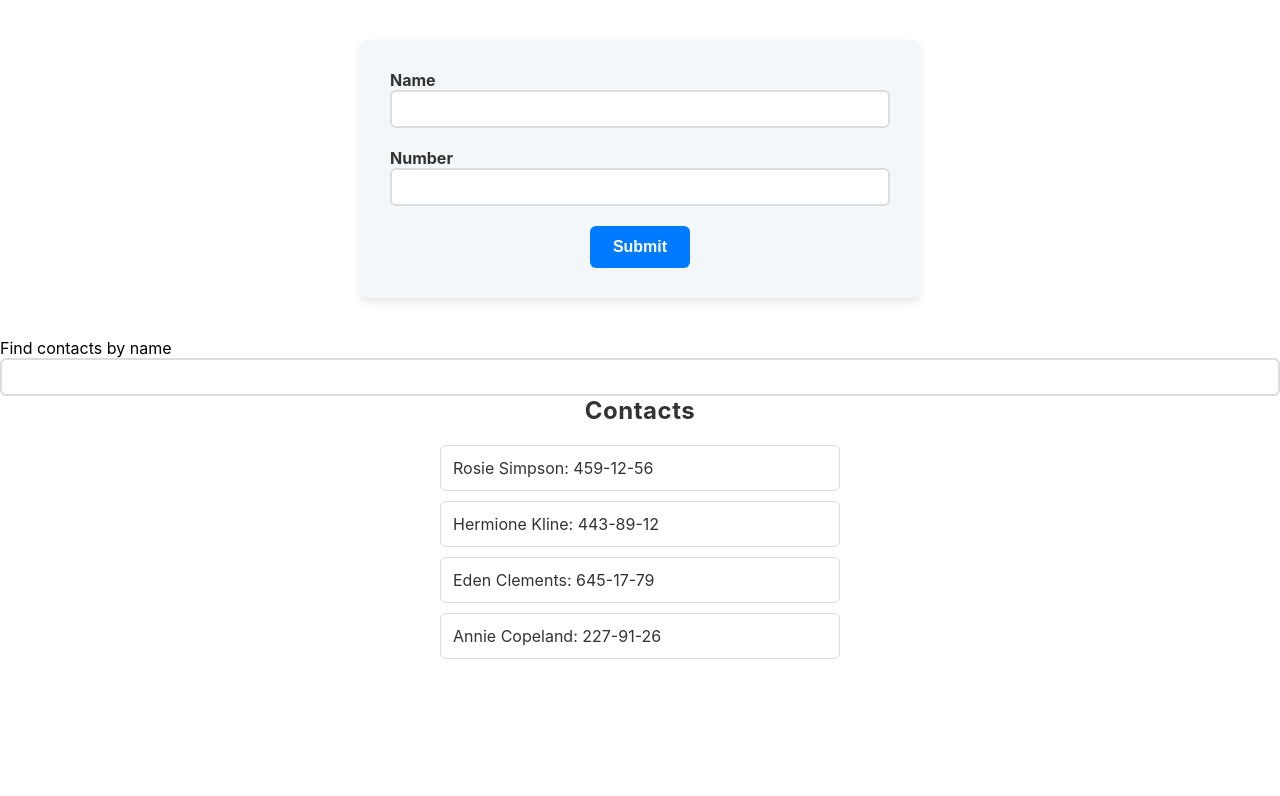
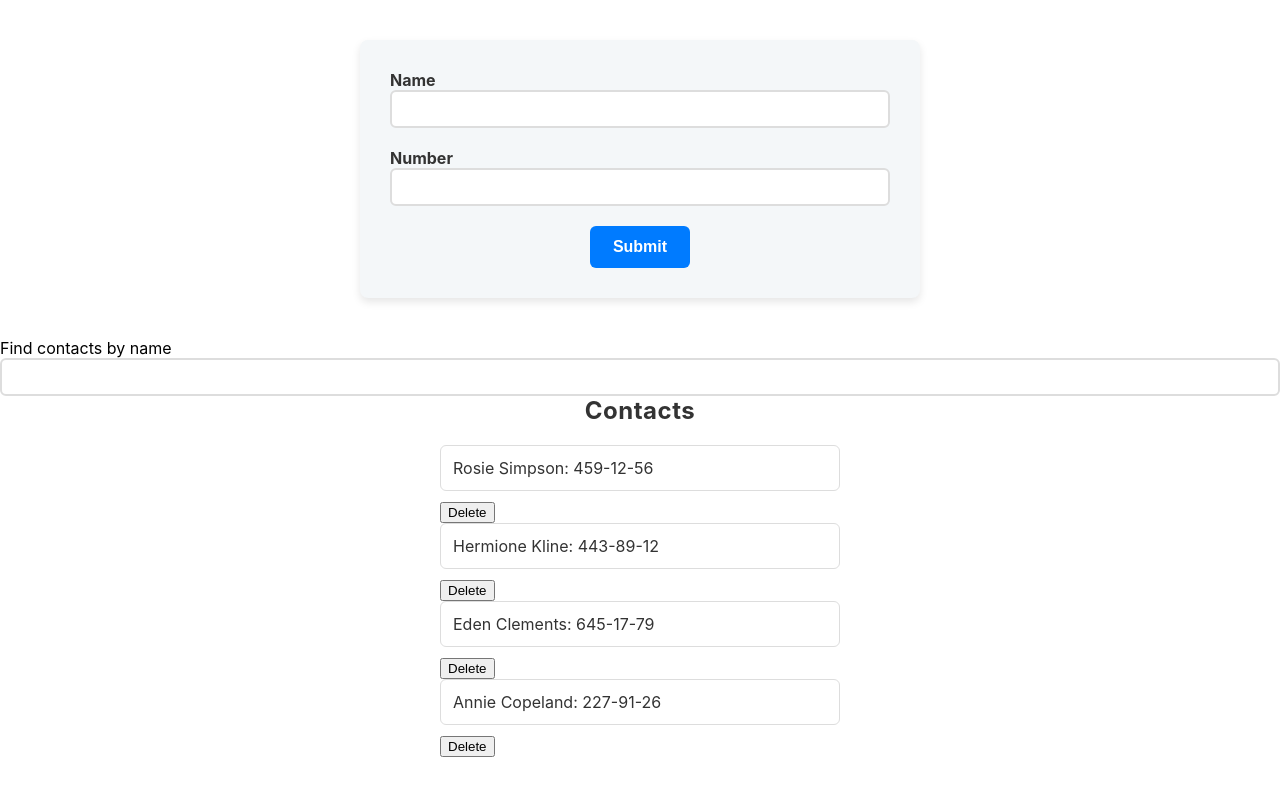
Before and after one commit to DanikJA/goit-react-hw-02-phonebook, a React (Create React App) app: page / in a window 1280 px wide. Shown: the top 796 px of the page. Built offline with nearby package versions, Linux system fonts and the light colour scheme.

Commit message:
added witch can delete selective contacts

```diff
--- a/src/components/App.jsx
+++ b/src/components/App.jsx
@@ -62,6 +62,12 @@ export class App extends Component {
     this.setState({ filter: event.target.value });
   };
 
+  handleDelete = id => {
+    this.setState(prevState => ({
+      contacts: prevState.contacts.filter(contact => contact.id !== id),
+    }));
+  };
+
   render() {
     const { filter, contacts } = this.state;
     const filteredContacts = contacts.filter(
@@ -114,9 +120,17 @@ export class App extends Component {
           <ContactListHeading>Contacts</ContactListHeading>
           <ContactList>
             {filteredContacts.map(contact => (
-              <ContactItem key={contact.id}>
-                {contact.name}: {contact.number}
-              </ContactItem>
+              <div key={contact.id}>
+                <ContactItem>
+                  {contact.name}: {contact.number}
+                </ContactItem>
+                <button
+                  type="button"
+                  onClick={() => this.handleDelete(contact.id)}
+                >
+                  Delete
+                </button>
+              </div>
             ))}
           </ContactList>
         </ContactListContainer>
```
